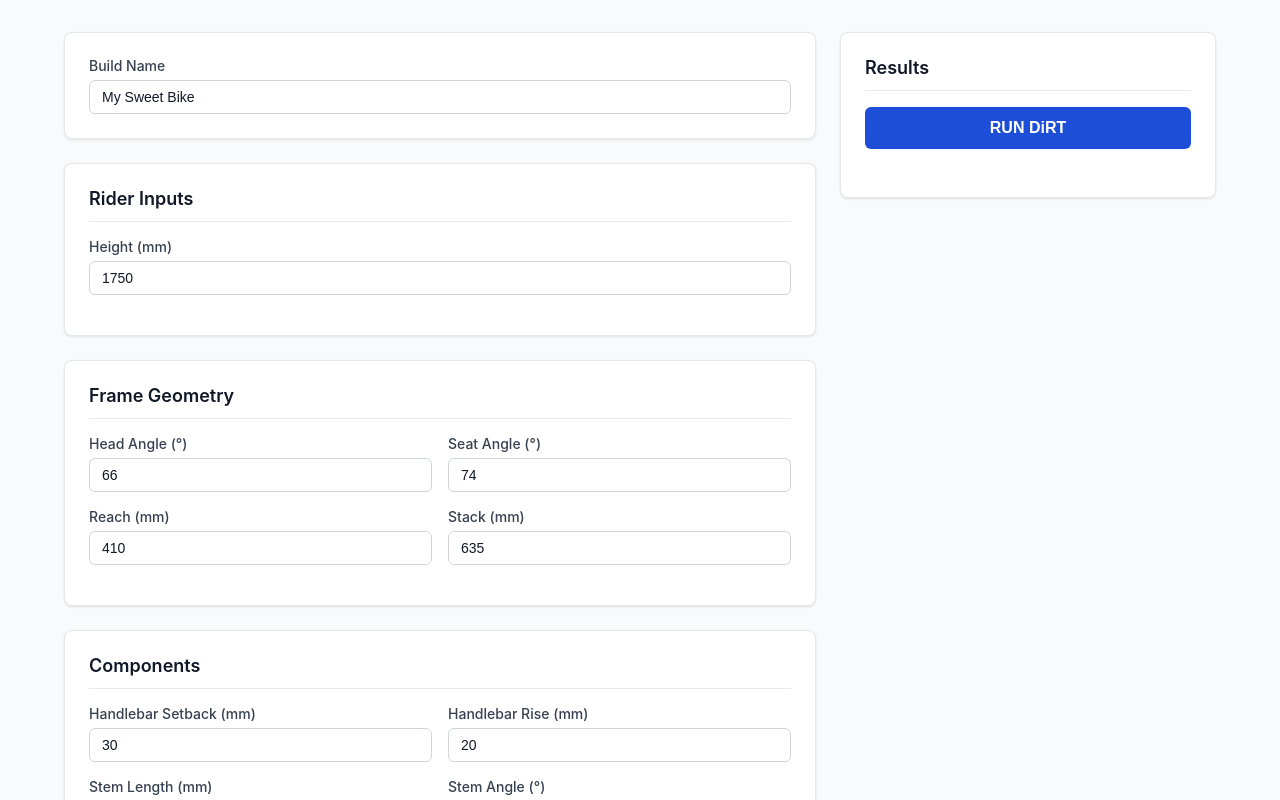
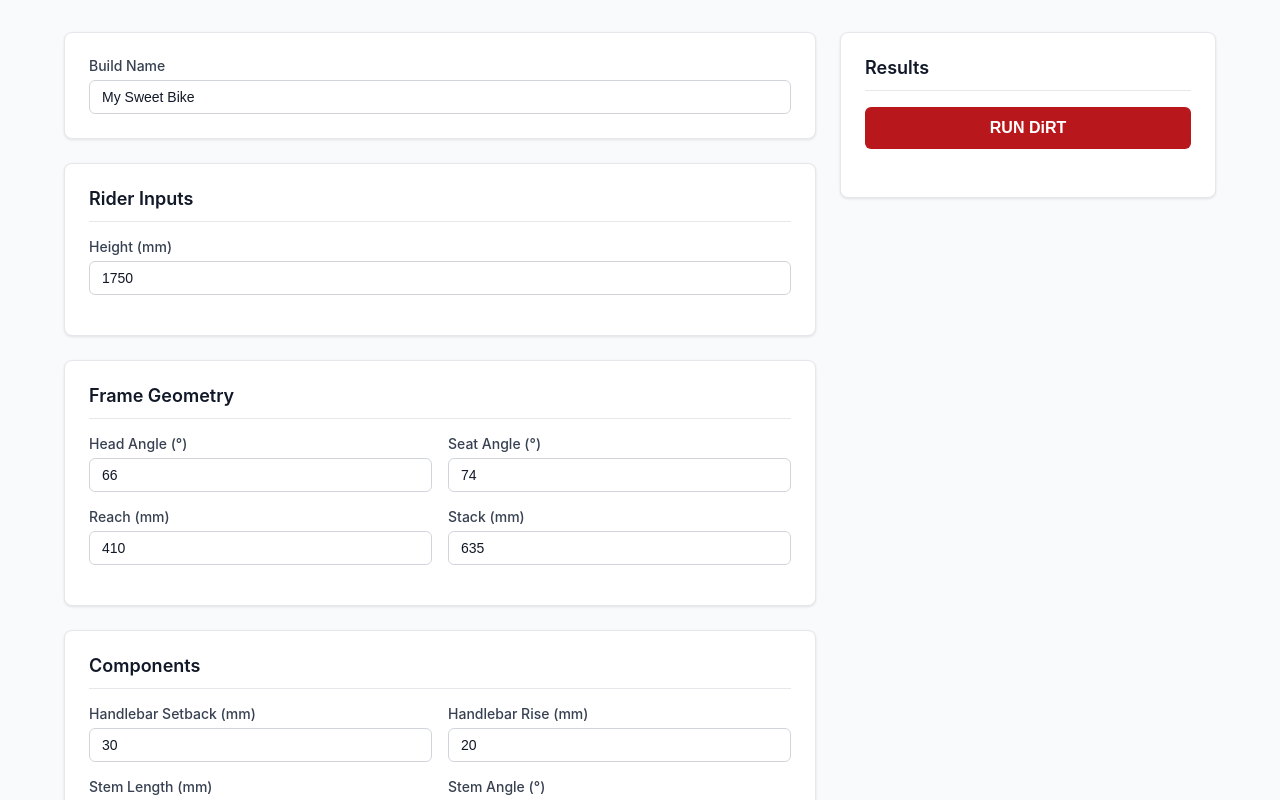
Before and after one commit to leelikesbikes/dirt-calculator, a Next.js app: page / in a window 1280 px wide. In both pictures the pointer is over the button "RUN DiRT". Shown: the top 800 px of the page. Built offline with nearby package versions, Linux system fonts and the light colour scheme.

Commit message:
Update page.module.css

```diff
--- a/app/page.module.css
+++ b/app/page.module.css
@@ -92,7 +92,7 @@
 }
 
 .runButton:hover {
-  background-color: #1d4ed8;
+  background-color: #b8181c;
 }
 
 .runButton:disabled {
@@ -150,7 +150,7 @@
 }
 
 .copyButton:hover {
-  background-color: #1d4ed8;
+  background-color: #b8181c;
 }
 
 .resultsText {
```
